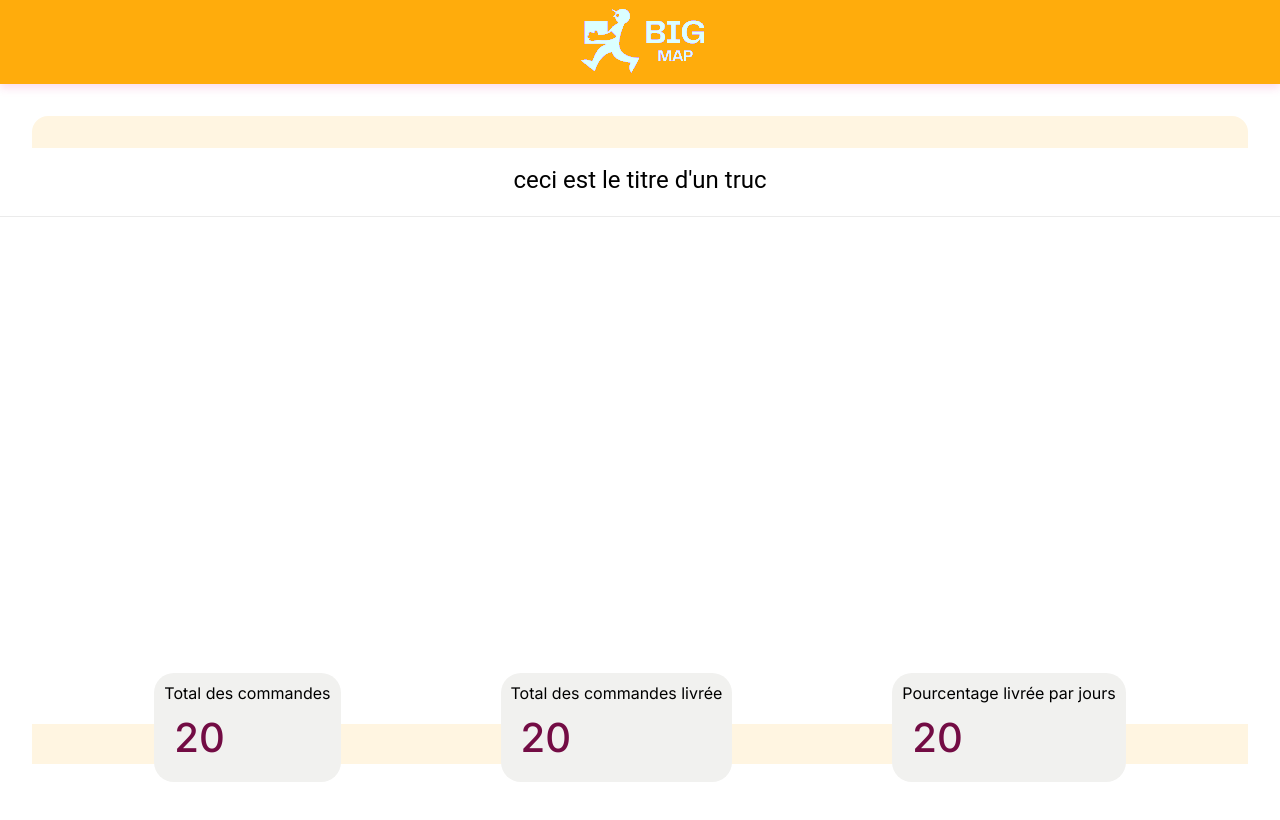
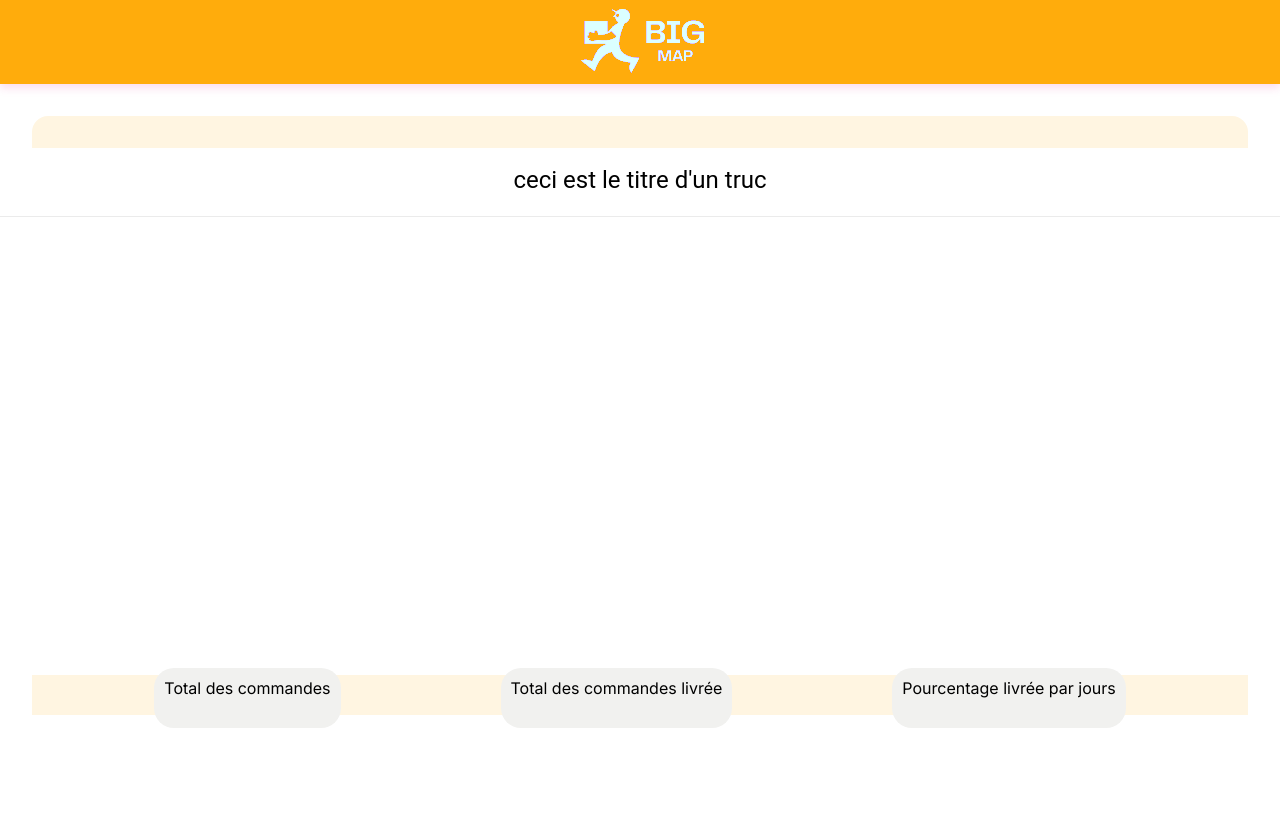
Before and after one commit to bastien15000/challenge-stack-janvier-2024, a Next.js app in the folder front/: page / in a window 1280 px wide. Shown: the top 820 px of the page. Built offline with nearby package versions, Linux system fonts and the light colour scheme; no server answers.

Commit message:
Update boxData.tsx

```diff
--- a/front/src/components/Graphs/boxData.tsx
+++ b/front/src/components/Graphs/boxData.tsx
@@ -30,7 +30,7 @@ export const BoxData: React.FC<BoxData> = (props) => {
   return (
     <div className="data">
       <p className="stat-title">{props.titre}</p>
-      <p className="data-content">{props.content}</p>
+      <p className="data-content">{stat}</p>
     </div>
   )
 }
```
